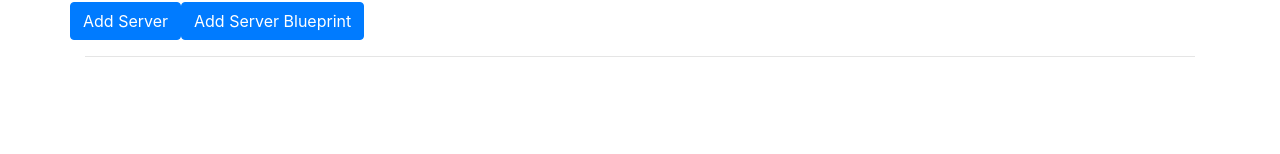
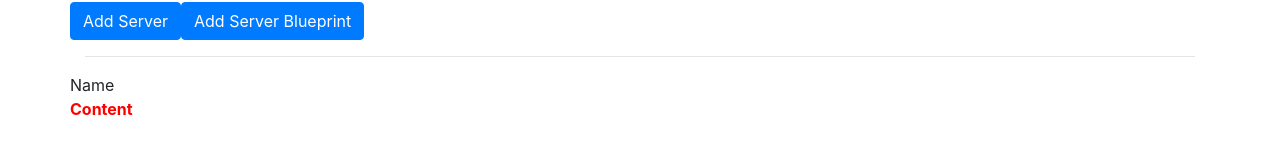
Before and after one commit to klaimir/angular-essentials, an Angular app: page / in a window 1280 px wide. Shown: the part 232-386 px from the top of the page. Built offline with nearby package versions, Linux system fonts and the light colour scheme.

Commit message:
Binding to Custom Properties

```diff
--- a/src/app/app.component.html
+++ b/src/app/app.component.html
@@ -4,6 +4,7 @@
   <div class="row">
     <div class="col-xs-12">
       <app-server-element
+        [element]="element"
         *ngFor="let element of serverElements">
       </app-server-element>
     </div>
--- a/src/app/app.component.ts
+++ b/src/app/app.component.ts
@@ -6,6 +6,6 @@ import { Component } from '@angular/core';
   styleUrls: ['./app.component.css']
 })
 export class AppComponent {
-  serverElements = [];
+  serverElements = [{ type: 'server', name: 'Name', content: 'Content' }];
 
 }
--- a/src/app/server-element/server-element.component.html
+++ b/src/app/server-element/server-element.component.html
@@ -1,10 +1,10 @@
-<div
-        class="panel panel-default"
-        *ngFor="let element of serverElements">
+<div class="panel panel-default">
   <div class="panel-heading">{{ element.name }}</div>
   <div class="panel-body">
     <p>
-            <strong *ngIf="element.type === 'server'" style="color: red">{{ element.content }}</strong>
+      <strong *ngIf="element.type === 'server'" style="color: red">{{
+        element.content
+      }}</strong>
       <em *ngIf="element.type === 'blueprint'">{{ element.content }}</em>
     </p>
   </div>
--- a/src/app/server-element/server-element.component.ts
+++ b/src/app/server-element/server-element.component.ts
@@ -1,4 +1,4 @@
-import { Component, OnInit } from '@angular/core';
+import { Component, Input, OnInit } from '@angular/core';
 
 @Component({
   selector: 'app-server-element',
@@ -7,7 +7,7 @@ import { Component, OnInit } from '@angular/core';
 })
 export class ServerElementComponent implements OnInit {
 
-  serverElements = [];
+  @Input() element: { type: string, name: string, content: string };
 
   constructor() { }
 
```
Also changed, not shown: 1 other file (tests, documents, lock files or other folders). Lines whose indentation alone changed are shown as unchanged.
